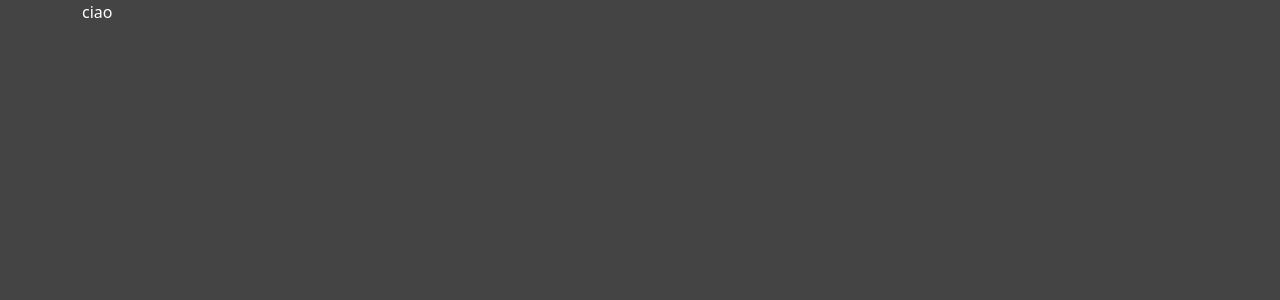
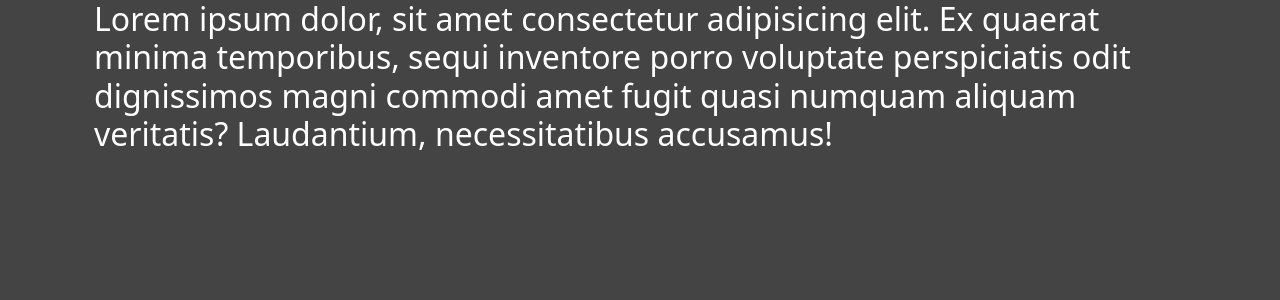
Before and after one commit to HectorMario/vite-boolfolio, a Vue app: page / in a window 1280 px wide. Shown: the top 300 px of the page. Built offline with nearby package versions, Linux system fonts and the light colour scheme.

Commit message:
create VITE project and try all link between components

```diff
--- a/src/App.vue
+++ b/src/App.vue
@@ -1,12 +1,24 @@
 <script >
-import axios from 'axios';
+import ProjectCard from './components/ProjectCard.vue';
+
+export default {
+  name: 'App',
+  components: {
+    ProjectCard
+  },
+
+  data() {
+    return {
+      Projects: []
+    }
+  }
+}
 
 </script>
 
 <template>
   <div class="container">
-
-    ciao
+    <ProjectCard />
   </div>
 </template>
 
--- /dev/null
+++ b/src/components/ProjectCard.vue
@@ -0,0 +1,14 @@
+<script >
+export default {
+    name: 'PostCard'}
+</script>
+
+<template>
+    <div class="container">
+
+      <h2>Lorem ipsum dolor, sit amet consectetur adipisicing elit. Ex quaerat minima temporibus, sequi inventore porro voluptate perspiciatis odit dignissimos magni commodi amet fugit quasi numquam aliquam veritatis? Laudantium, necessitatibus accusamus!</h2>
+    </div>
+  </template>
+
+<style lang="scss">
+</style>
```
